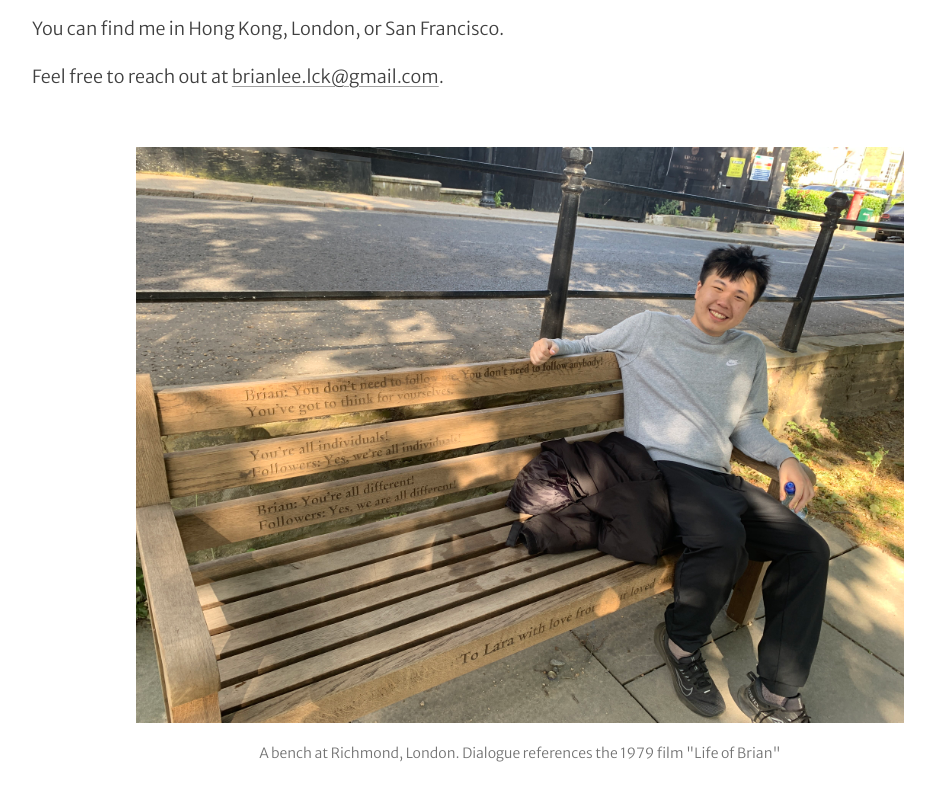
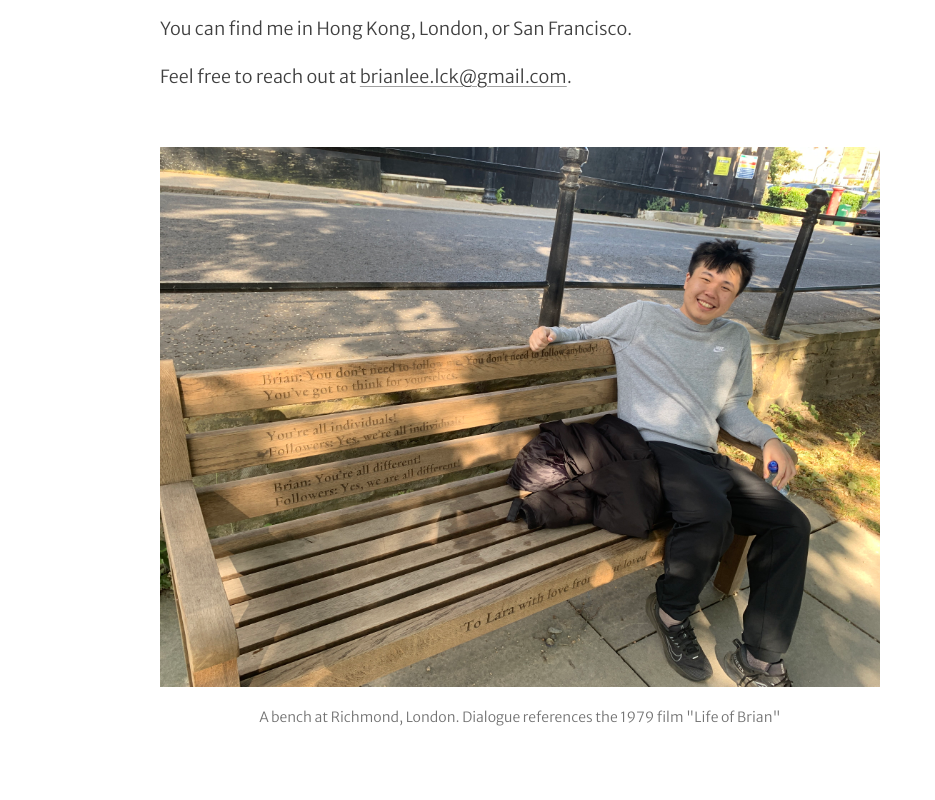
Before and after one commit to brianlck/brianlck.github.io, a SvelteKit app: page / in a window 1280 px wide. Shown: the part 454-1254 px from the top of the page, without its empty margins (120-1055 px from the left). Built offline with nearby package versions, Linux system fonts and the light colour scheme.

Commit message:
revert width update

```diff
--- a/src/app.css
+++ b/src/app.css
@@ -12,7 +12,7 @@
 }
 
 .layout {
-  @apply max-w-screen-lg mx-auto px-4 sm:px-6;
+  @apply max-w-screen-md mx-auto px-4 sm:px-6;
 }
 
 html {
--- a/src/routes/+page.svelte
+++ b/src/routes/+page.svelte
@@ -23,7 +23,7 @@
 
 		<p>Feel free to reach out at <a class="link" href="mailto:brianlee.lck@gmail.com">brianlee.lck@gmail.com</a>.</p>
 	</div>
-	<div class="max-w-screen-md mx-auto space-y-5">
+	<div class="space-y-5">
 		<img alt="Brian Lee sitting on a bench in Richmond" src="/assets/photo.jpg" />
 		<p class="text-center text-sm text-neutral-500">
 			A bench at Richmond, London. Dialogue references the 1979 film "Life of Brian"
```
